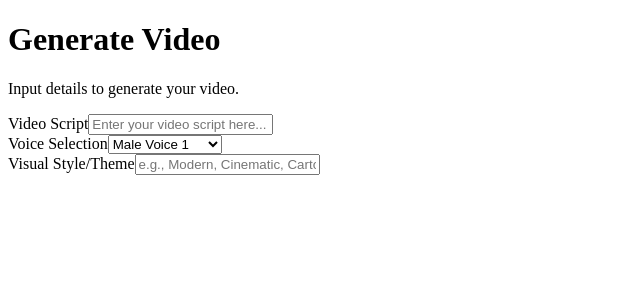
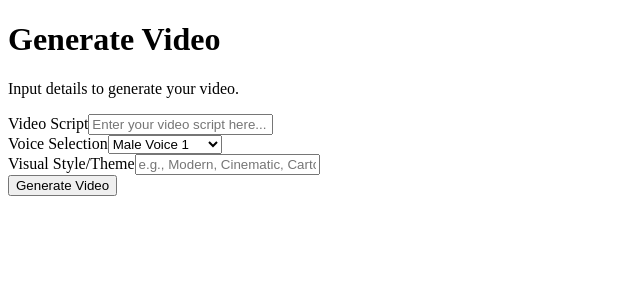
Before and after one commit to Codegx-Technology/elite-cursor-snippets, a Next.js app in the folder frontend/: page /video-generate in a window 1280 px wide. Shown: the top 300 px of the page, without its empty margins (0-640 px from the left). Built offline with nearby package versions, Linux system fonts and the light colour scheme.

Commit message:
FEAT: Add generate video button to video generation page

```diff
--- a/frontend/src/app/video-generate/page.tsx
+++ b/frontend/src/app/video-generate/page.tsx
@@ -34,6 +34,7 @@ export default function VideoGeneratePage() {
           id="visualStyle"
           name="visualStyle"
         />
+        <button type="submit" className="btn-primary mt-4">Generate Video</button>
       </div>
     </Card>
   );
```
